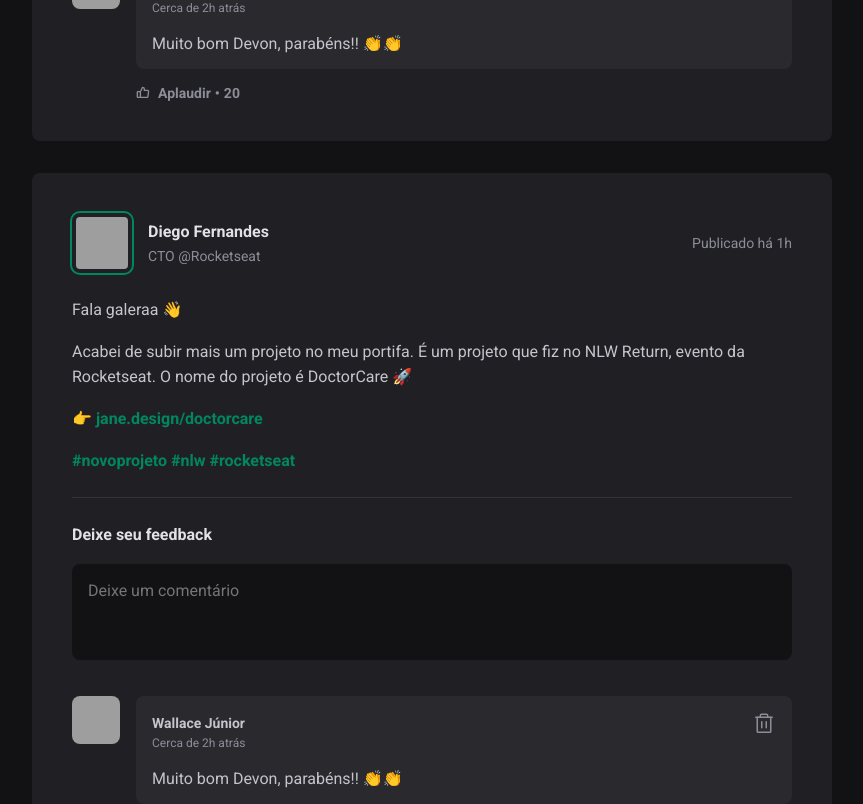
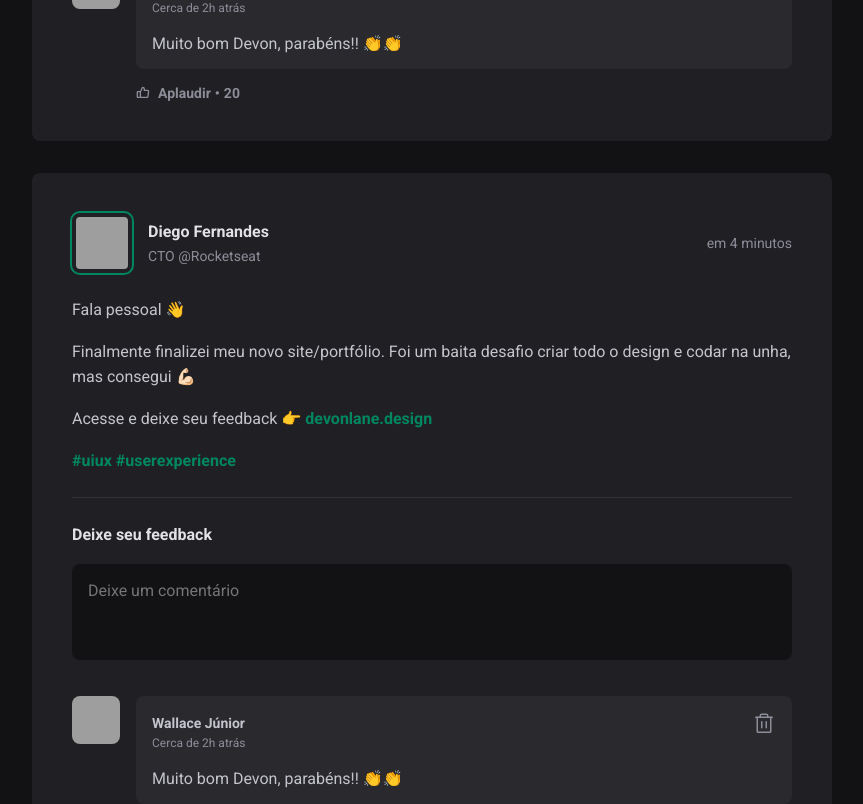
Before and after one commit to wfl-junior/rocketseat-ignite-feed, a React (Vite) app: page / in a window 1280 px wide. Shown: the part 995-1799 px from the top of the page, without its empty margins (352-1215 px from the left). Built offline with nearby package versions, Linux system fonts and the light colour scheme; grey boxes are pictures that could not be loaded.

Commit message:
Propriedades do Post

```diff
--- a/package.json
+++ b/package.json
@@ -8,6 +8,7 @@
     "preview": "vite preview"
   },
   "dependencies": {
+    "date-fns": "^2.28.0",
     "phosphor-react": "^1.4.1",
     "react": "^18.0.0",
     "react-dom": "^18.0.0"
--- a/src/components/Post.tsx
+++ b/src/components/Post.tsx
@@ -1,3 +1,6 @@
+import { format, formatDistanceToNow } from "date-fns";
+import { ptBR } from "date-fns/locale";
+import { Fragment } from "react";
 import { PostData } from "../types";
 import { Avatar } from "./Avatar";
 import { Comment } from "./Comment";
@@ -5,7 +8,19 @@ import styles from "./Post.module.css";
 
 type PostProps = PostData;
 
-export const Post: React.FC<PostProps> = ({ author }) => (
+export const Post: React.FC<PostProps> = ({ author, publishedAt, content }) => {
+  const publishedDateTitle = format(
+    publishedAt,
+    "d 'de' LLLL 'de' yyyy 'às' HH:mm'h",
+    { locale: ptBR },
+  );
+
+  const publishedDateRelativeToNow = formatDistanceToNow(publishedAt, {
+    locale: ptBR,
+    addSuffix: true,
+  });
+
+  return (
     <article className={styles.post}>
       <header>
         <div className={styles.author}>
@@ -17,30 +32,33 @@ export const Post: React.FC<PostProps> = ({ author }) => (
           </div>
         </div>
 
-      <time title="1 de julho de 2022 às 16:45" dateTime="2022-07-01 16:45:00">
-        Publicado há 1h
+        <time title={publishedDateTitle} dateTime={publishedAt.toISOString()}>
+          {publishedDateRelativeToNow}
         </time>
       </header>
 
       <div className={styles.content}>
-      <p>Fala galeraa 👋</p>
+        {content.map((line, index) => {
+          if (typeof line.content === "string") {
+            return <p key={index}>{line.content}</p>;
+          }
 
-      <p>
-        Acabei de subir mais um projeto no meu portifa. É um projeto que fiz no
-        NLW Return, evento da Rocketseat. O nome do projeto é DoctorCare 🚀
+          return (
+            <p key={index}>
+              {line.content.map((text, index) => {
+                if (text.type === "link") {
+                  return (
+                    <a key={index} href="#">
+                      {text.content}
+                    </a>
+                  );
+                }
+
+                return <Fragment key={index}>{text.content}</Fragment>;
+              })}
             </p>
-
-      <p>
-        👉&nbsp;<a href="#">jane.design/doctorcare</a>
-      </p>
-
-      <p>
-        <a href="#">#novoprojeto</a>
-        &nbsp;
-        <a href="#">#nlw</a>
-        &nbsp;
-        <a href="#">#rocketseat</a>
-      </p>
+          );
+        })}
       </div>
 
       <form className={styles.commentForm} onSubmit={e => e.preventDefault()}>
@@ -59,3 +77,4 @@ export const Post: React.FC<PostProps> = ({ author }) => (
       </div>
     </article>
   );
+};
--- a/src/types.ts
+++ b/src/types.ts
@@ -10,7 +10,7 @@ export interface NestedContent {
 }
 
 export interface Content {
-  type: "paragraph" | "link";
+  type: "paragraph";
   content: string | NestedContent[];
 }
 
```
Also changed, not shown: 1 other file (tests, documents, lock files or other folders). Lines whose indentation alone changed are shown as unchanged.
